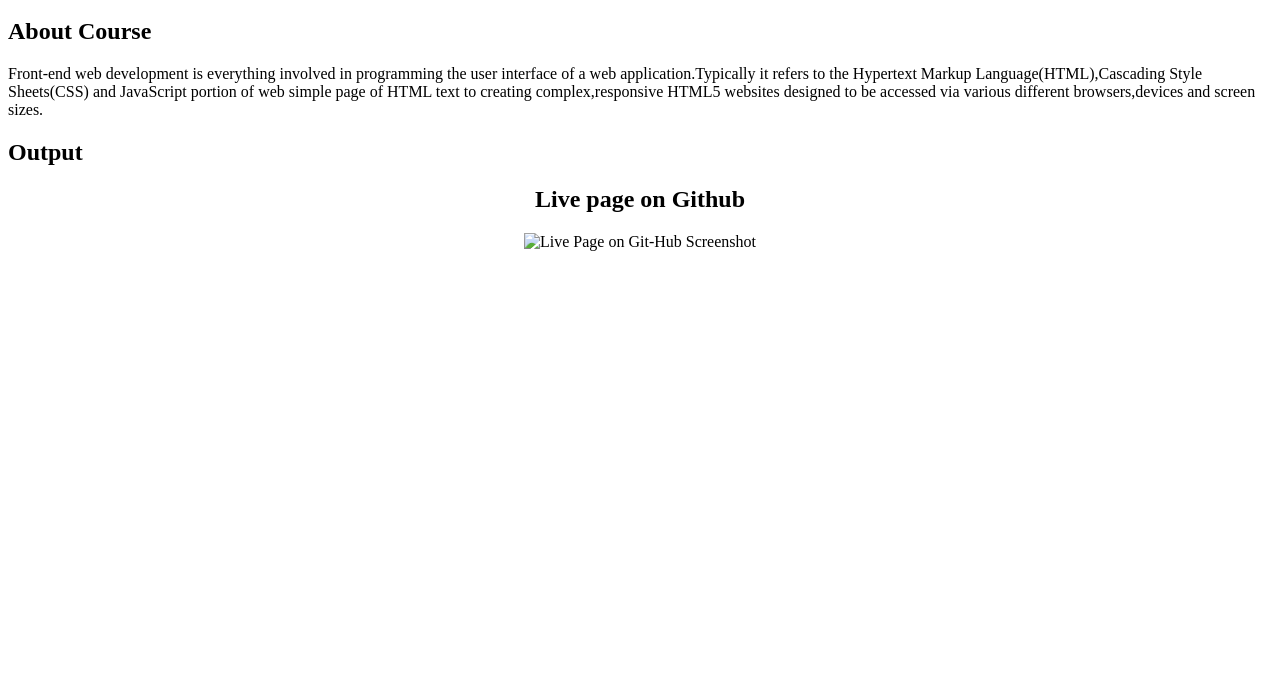
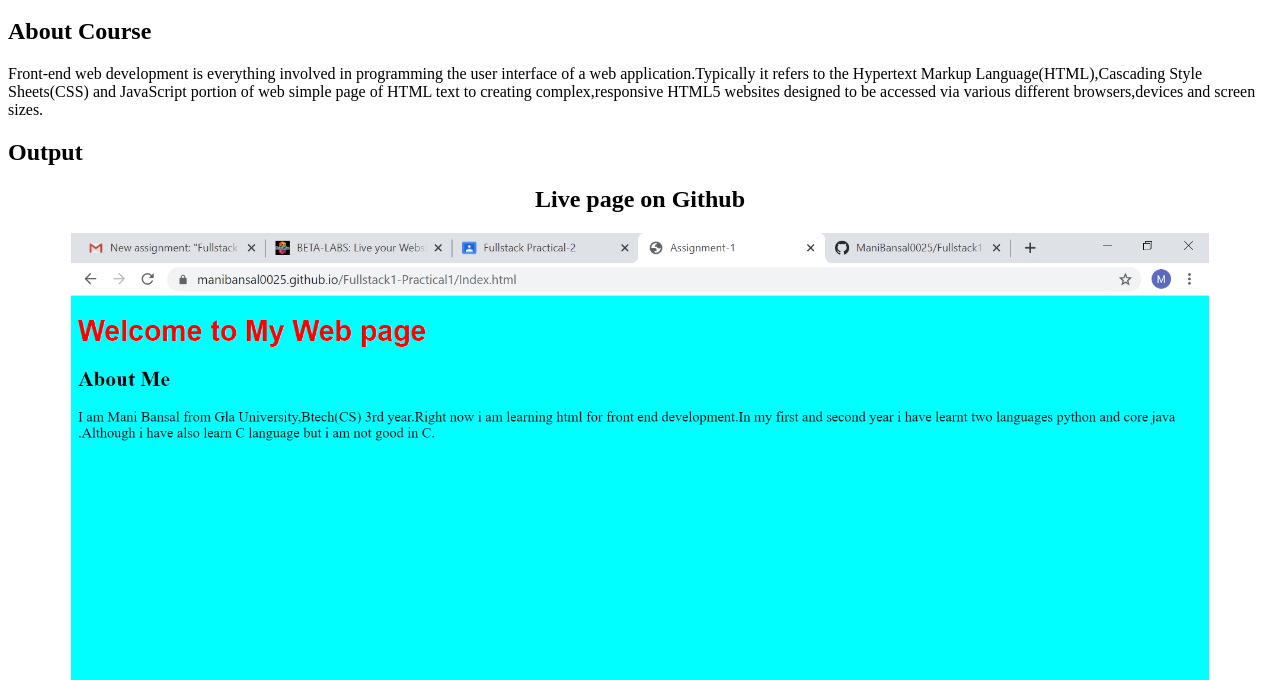
Before and after one commit to ManiBansal0025/Practical-6, a plain HTML site: page practical/Practical2.html in a window 1280 px wide. Shown: the part 120-800 px from the top of the page. Drawn offline with Linux system fonts and the light colour scheme.

Commit message:
Update Practical2.html

```diff
--- a/practical/Practical2.html
+++ b/practical/Practical2.html
@@ -14,6 +14,6 @@
        HTML text to creating complex,responsive HTML5 websites designed to be accessed via various different browsers,devices and screen sizes.</p>
     <h2>Output</h2>
     <h2 style="text-align: center;"> Live page on Github</h2>
-    <p style="text-align: center;"><img style="height: 90%; width: 90%; " src = "..\image\live web page.jpg"alt = "Live Page on Git-Hub Screenshot"></p>
+    <p style="text-align: center;"><img style="height: 90%; width: 90%; " src = "..\image/live web page.png"alt = "Live Page on Git-Hub Screenshot"></p>
 </body>
 </html>
```
